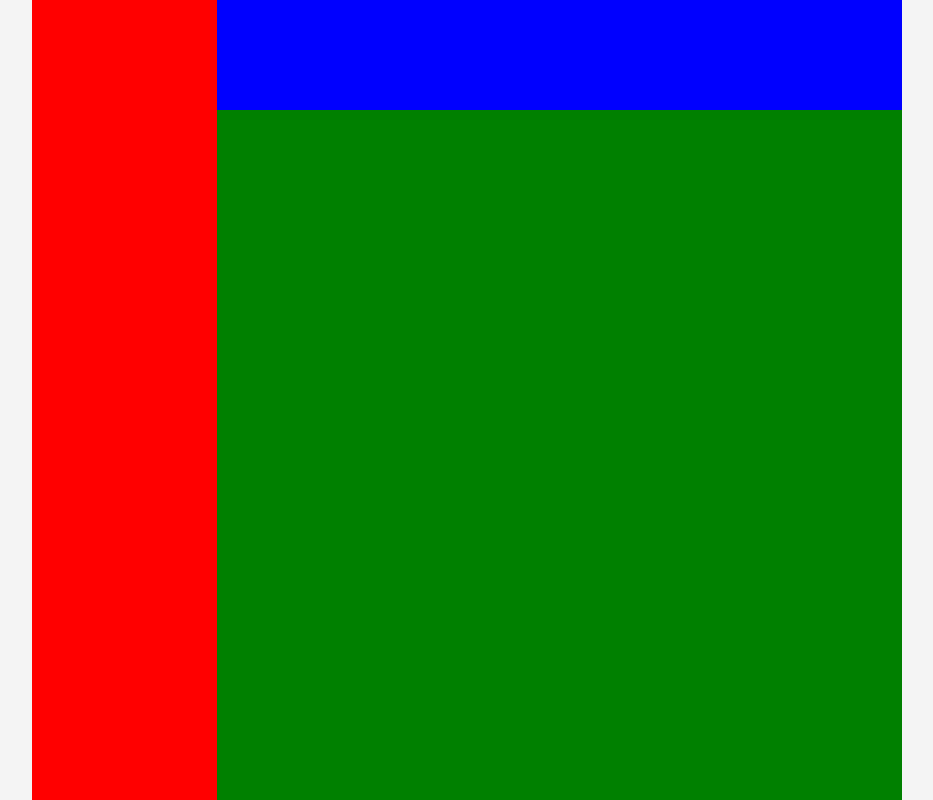
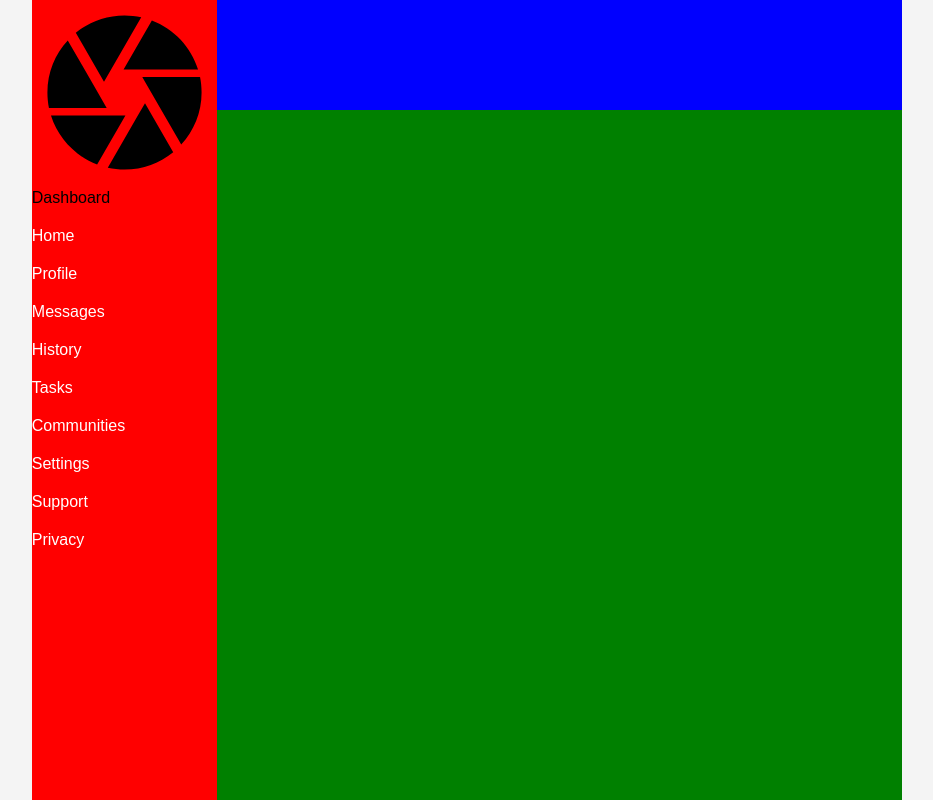
Before and after one commit to Mark-Holding/odin_admin_dashboard, a plain HTML site: page index.html in a window 1280 px wide. Shown: the whole page, without its empty margins (173-1106 px from the left). Drawn offline with Linux system fonts and the light colour scheme.

Commit message:
Add sidebar navigation links

```diff
--- a/index.html
+++ b/index.html
@@ -8,7 +8,27 @@
 </head>
 <body>
     <div class="container">
-        <div class="sidebar"></div>
+        <div class="sidebar">
+             <div class="logo">
+                <img src="media/camera-iris.svg" alt="">
+                <div>Dashboard</div>
+             </div>
+             <div class="page.nav">
+                <nav>
+                    <ul>
+                        <li><a href=""><i class="icon home-icon"></i>Home</a></li>
+                        <li><a href=""><i class="icon profile-icon"></i>Profile</a></li>
+                        <li><a href=""><i class="icon messages-icon"></i>Messages</a></li>
+                        <li><a href=""><i class="icon history-icon"></i>History</a></li>
+                        <li><a href=""><i class="icon tasks-icon"></i>Tasks</a></li>
+                        <li><a href=""><i class="icon communities-icon"></i>Communities</a></li>
+                        <li><a href=""><i class="icon settings-icon"></i>Settings</a></li>
+                        <li><a href=""><i class="icon support-icon"></i>Support</a></li>
+                        <li><a href=""><i class="icon privacy-icon"></i>Privacy</a></li>
+                    </ul>
+                </nav>
+             </div>
+        </div>
         <div class="header"></div>
         <div class="main-content"></div>
     </div>
--- a/styles.css
+++ b/styles.css
@@ -27,6 +27,25 @@ body {
     grid-area: sidebar;
 }
 
+.sidebar nav ul {
+    list-style: none;
+}
+
+.sidebar nav ul li {
+    margin: 20px 0;
+}
+
+.sidebar nav ul li a {
+    color: white;
+    text-decoration: none;
+    display: flex;
+    align-items: center;
+}
+
+.sidebar nav ul li a:hover {
+    opacity: 0.7;
+}
+
 .header{
     background-color: blue;
     grid-area: header;
```
Also changed, not shown: media/camera-iris.svg (added).
